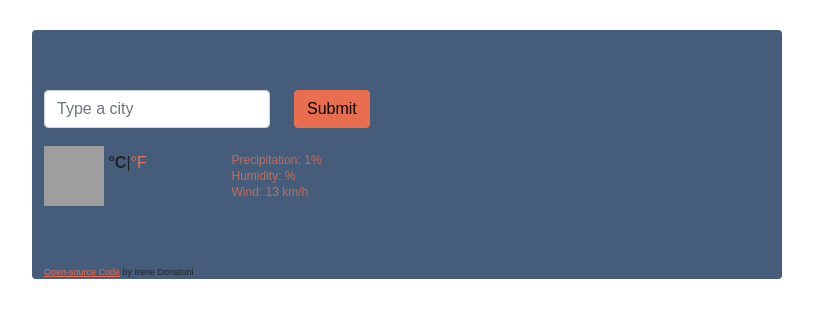
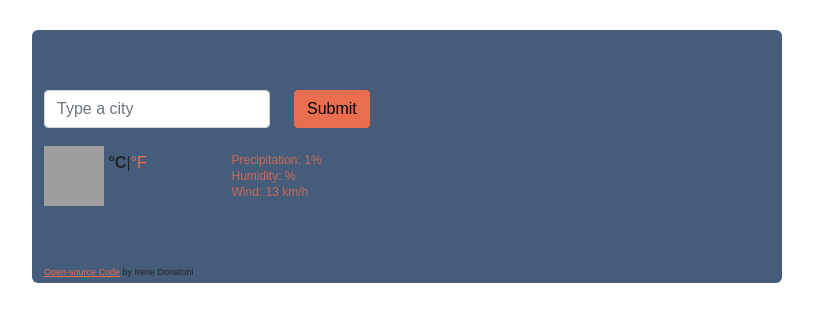
Before and after one commit to xajare/SheCodes2Pro, a plain HTML site: page index.html in a window 1280 px wide. Shown: the full height of the page, 233-1046 px from the left. Drawn offline with nearby package versions, Linux system fonts and the light colour scheme; no server answers; grey boxes are pictures that could not be loaded.

Commit message:
Last style changes

```diff
--- a/src/style.css
+++ b/src/style.css
@@ -20,7 +20,7 @@ a:hover {
   padding-bottom: 0px;
   max-width: 750px;
   border: solid 1px rgb(#e96e50);
-  border-radius: 4px;
+  border-radius: 6px;
   background-color: #455d7a;
 }
 
@@ -120,8 +120,12 @@ a:hover {
 
 .bottom-line {
   margin-top: 40px;
+  padding-bottom: 4px;
+  font-size: 9px;
+}
+
+.bottom-line p {
   margin-bottom: 0;
-  font-size: 9px;
 }
 
 #descriptionToday:first-letter {
```
